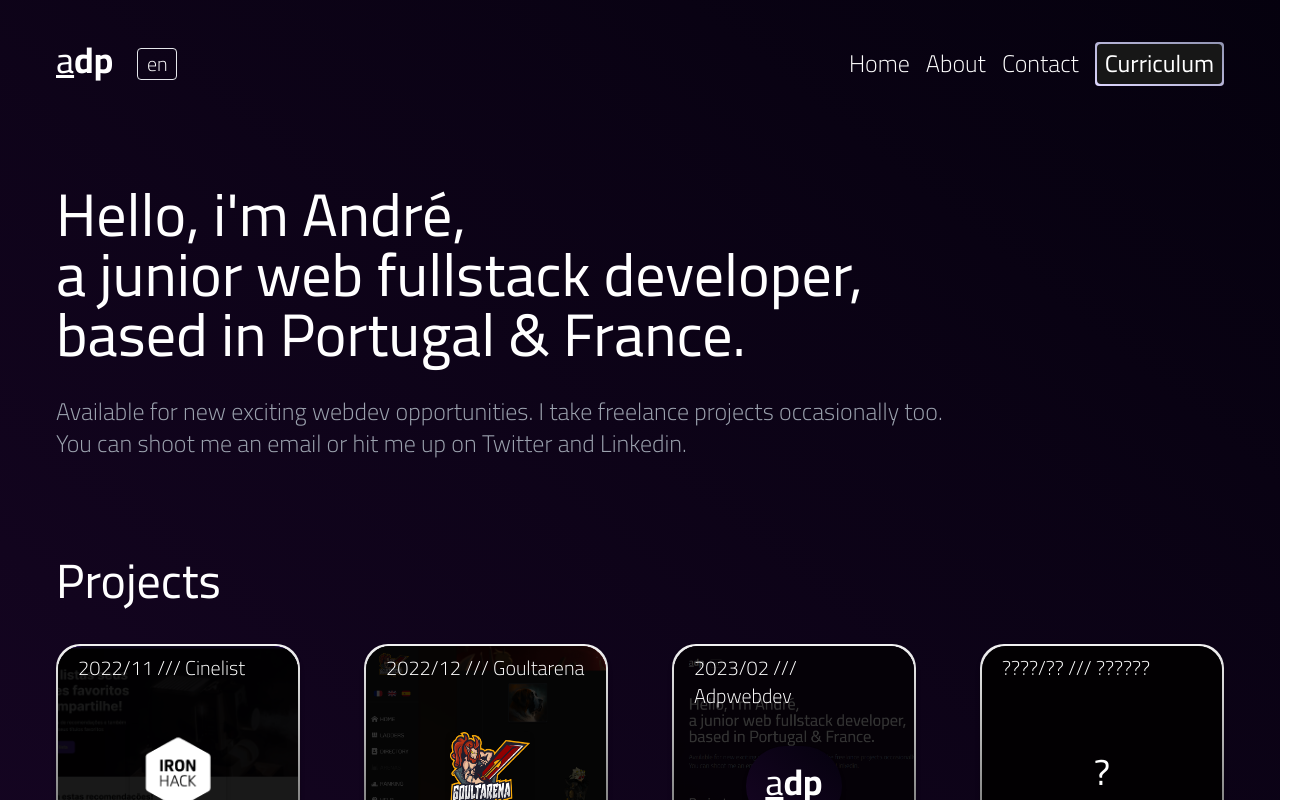
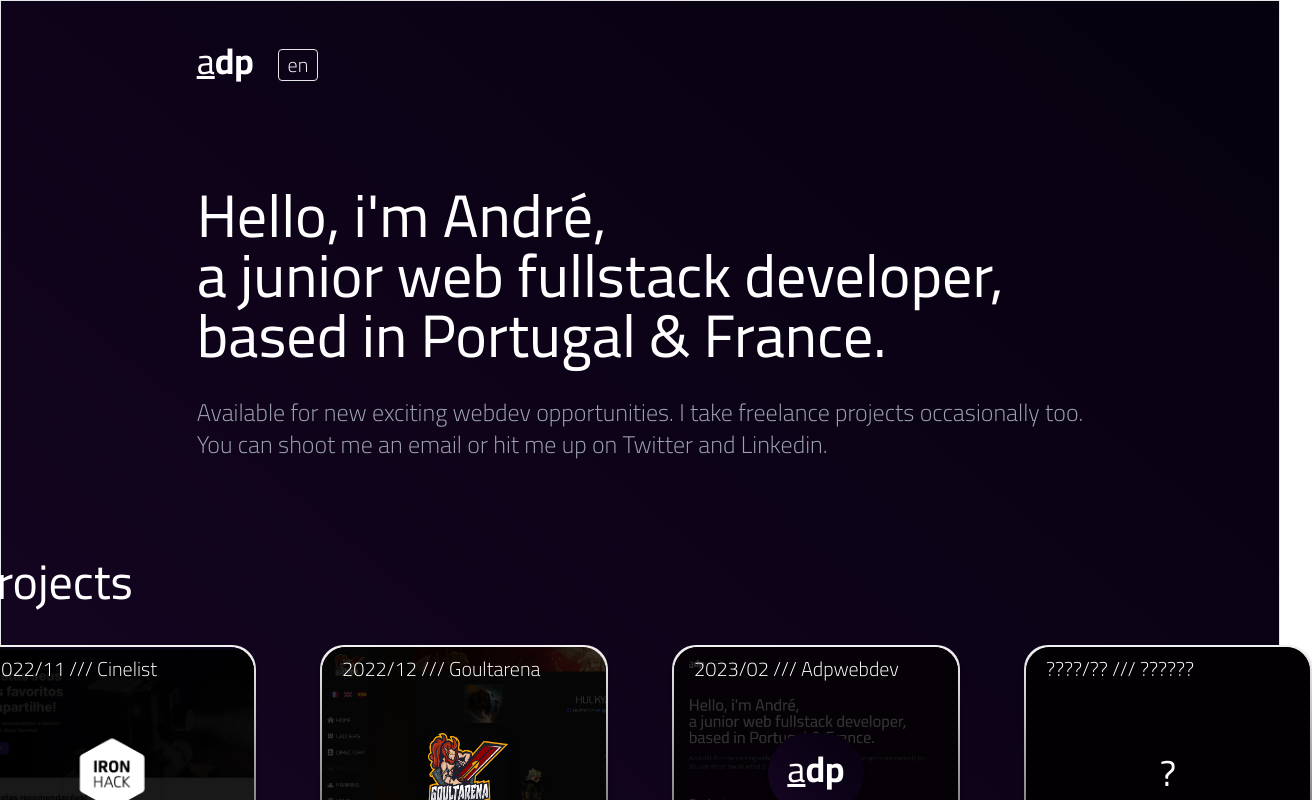
Before and after one commit to adp314/adpwebdev, a React (Vite) app: page / in a window 1280 px wide. Shown: the top 800 px of the page, 1312 px wide, since content can reach past the window. Built offline with nearby package versions, Linux system fonts and the light colour scheme.

Commit message:
some tests

```diff
--- /dev/null
+++ b/src/components/ProjectsMobile/index.tsx
@@ -0,0 +1,5 @@
+
+
+export function ProjectsMobile(){
+
+}
--- a/src/layouts/Navbar/index.tsx
+++ b/src/layouts/Navbar/index.tsx
@@ -102,19 +102,6 @@ export function Navbar() {
             )}
           </div>
         </div>
-
-        <div>
-          <nav className="flex justify-center items-center gap-4">
-            <p className="font-light text-2xl">{t("nav_home")}</p>
-            <p className="font-light text-2xl">{t("nav_about")}</p>
-            <p className="font-light text-2xl">{t("nav_contact")}</p>
-            <div className="h-full w-full rounded bg-gradient-to-tr from-violet-200 to-slate-600 animate-gradientSpeed p-0.5 cursor-pointer">
-              <div className="h-full w-full bg-neutral-900 hover:bg-white hover:text-black ease-in duration-200 rounded px-2 py-1">
-                <p className="text-2xl">{t("nav_curriculum")}</p>
-              </div>
-            </div>
-          </nav>
-        </div>
       </div>
     </div>
   );
--- a/src/pages/BrowserView/Home/index.tsx
+++ b/src/pages/BrowserView/Home/index.tsx
@@ -7,7 +7,7 @@ import { Footer } from "../../../layouts/Footer";
 export function HomeBView() {
   const { t, i18n } = useTranslation();
   return (
-    <div className="w-full h-full font-Cairo text-white px-14 bg-gradient-to-bl from-[#05010E] via-[#160523] to-[#1D041F] animate-gradient ">
+    <div className="w-full h-full font-Cairo text-white flex flex-col justify-start items-center border bg-gradient-to-bl from-[#05010E] via-[#160523] to-[#1D041F] animate-gradient ">
       <div className=" h-2/4 bg-no-repeat bg-center bg-cover">
         <Navbar />
         <div className="flex-col">
--- a/tailwind.config.cjs
+++ b/tailwind.config.cjs
@@ -6,7 +6,7 @@ module.exports = {
       fontFamily: { Cairo: ["Cairo"] },
     },
     animation: {
-      gradient: "animateGradient 12s ease infinite",
+      gradient: "animateGradient 14s ease infinite",
       gradientSpeed: "animateGradient 6s ease infinite",
     },
     keyframes: {
```
